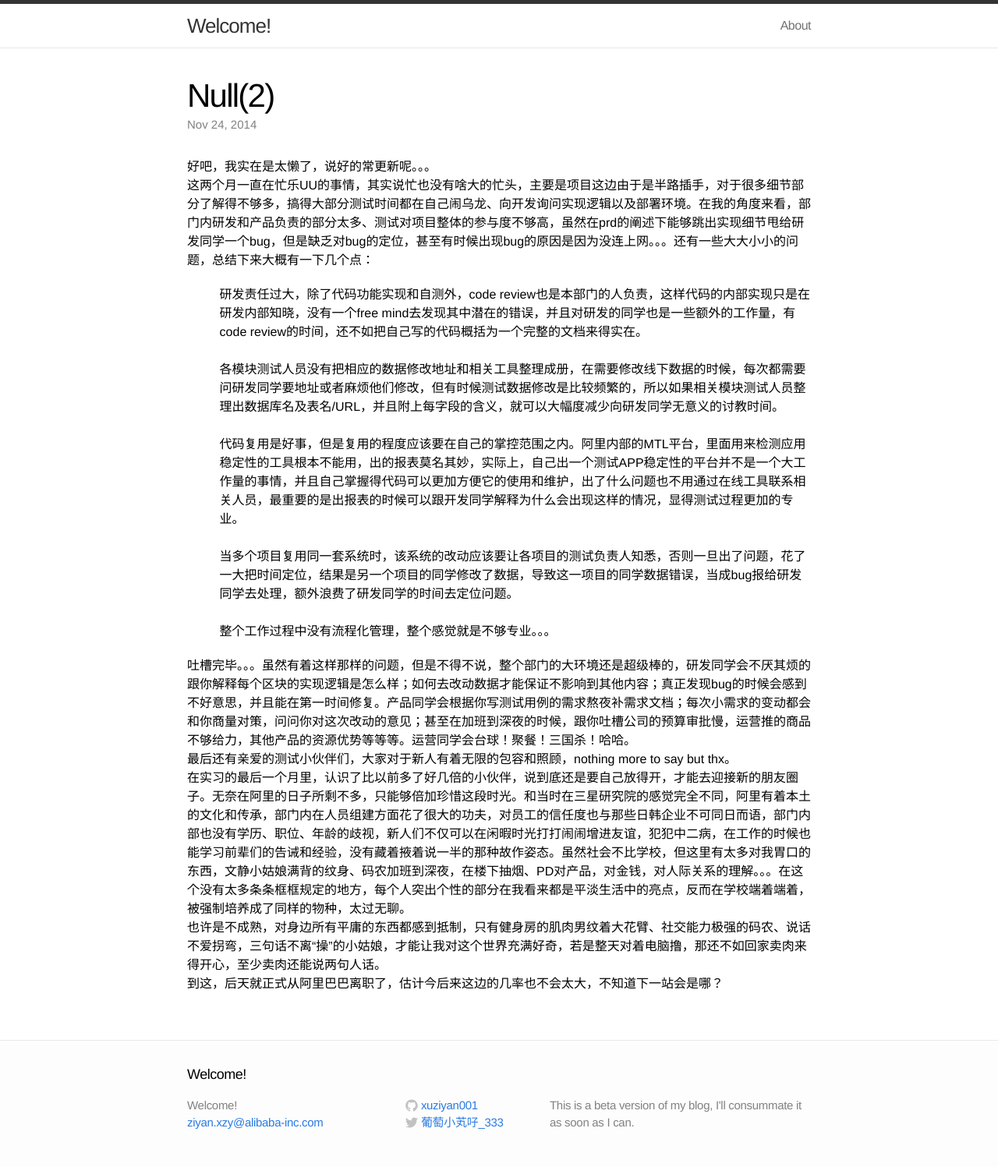
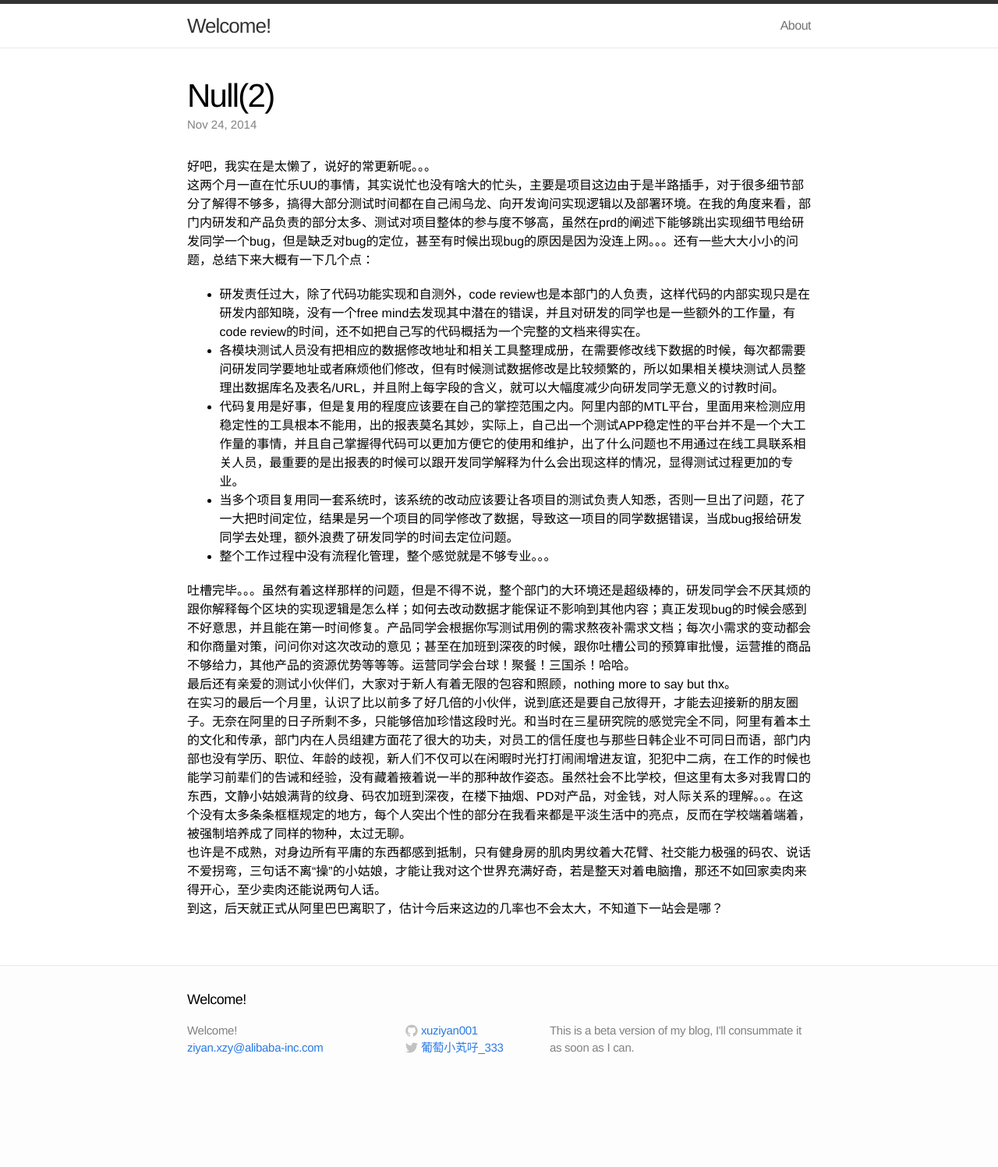
Before and after one commit to xuziyan001/xuziyan001.github.io, a Jekyll site: the page built from _posts/2014-11-24-null(2).markdown, in a window 1280 px wide. Shown: the whole page at 78% size. Built offline with Jekyll 4.4.1, drawn with Linux system fonts in a browser that asks for light colours; Markdown is read by kramdown in place of the engine named in the settings; after the commit the page ends 1401 px from its top, so only the background shows below that.

Commit message:
fix bugs

```diff
--- a/_posts/2014-11-24-null(2).markdown
+++ b/_posts/2014-11-24-null(2).markdown
@@ -8,11 +8,11 @@ categories: Essay update
 好吧，我实在是太懒了，说好的常更新呢。。。<br />
 这两个月一直在忙乐UU的事情，其实说忙也没有啥大的忙头，主要是项目这边由于是半路插手，对于很多细节部分了解得不够多，搞得大部分测试时间都在自己闹乌龙、向开发询问实现逻辑以及部署环境。在我的角度来看，部门内研发和产品负责的部分太多、测试对项目整体的参与度不够高，虽然在prd的阐述下能够跳出实现细节甩给研发同学一个bug，但是缺乏对bug的定位，甚至有时候出现bug的原因是因为没连上网。。。还有一些大大小小的问题，总结下来大概有一下几个点：<br />
 <ul>
-<p>研发责任过大，除了代码功能实现和自测外，code review也是本部门的人负责，这样代码的内部实现只是在研发内部知晓，没有一个free mind去发现其中潜在的错误，并且对研发的同学也是一些额外的工作量，有code review的时间，还不如把自己写的代码概括为一个完整的文档来得实在。</p><br />
-<p>各模块测试人员没有把相应的数据修改地址和相关工具整理成册，在需要修改线下数据的时候，每次都需要问研发同学要地址或者麻烦他们修改，但有时候测试数据修改是比较频繁的，所以如果相关模块测试人员整理出数据库名及表名/URL，并且附上每字段的含义，就可以大幅度减少向研发同学无意义的讨教时间。</p><br />
-<p>代码复用是好事，但是复用的程度应该要在自己的掌控范围之内。阿里内部的MTL平台，里面用来检测应用稳定性的工具根本不能用，出的报表莫名其妙，实际上，自己出一个测试APP稳定性的平台并不是一个大工作量的事情，并且自己掌握得代码可以更加方便它的使用和维护，出了什么问题也不用通过在线工具联系相关人员，最重要的是出报表的时候可以跟开发同学解释为什么会出现这样的情况，显得测试过程更加的专业。</p><br />
-<p>当多个项目复用同一套系统时，该系统的改动应该要让各项目的测试负责人知悉，否则一旦出了问题，花了一大把时间定位，结果是另一个项目的同学修改了数据，导致这一项目的同学数据错误，当成bug报给研发同学去处理，额外浪费了研发同学的时间去定位问题。</p><br />
-<p>整个工作过程中没有流程化管理，整个感觉就是不够专业。。。</p>
+<li>研发责任过大，除了代码功能实现和自测外，code review也是本部门的人负责，这样代码的内部实现只是在研发内部知晓，没有一个free mind去发现其中潜在的错误，并且对研发的同学也是一些额外的工作量，有code review的时间，还不如把自己写的代码概括为一个完整的文档来得实在。</li>
+<li>各模块测试人员没有把相应的数据修改地址和相关工具整理成册，在需要修改线下数据的时候，每次都需要问研发同学要地址或者麻烦他们修改，但有时候测试数据修改是比较频繁的，所以如果相关模块测试人员整理出数据库名及表名/URL，并且附上每字段的含义，就可以大幅度减少向研发同学无意义的讨教时间。</li>
+<li>代码复用是好事，但是复用的程度应该要在自己的掌控范围之内。阿里内部的MTL平台，里面用来检测应用稳定性的工具根本不能用，出的报表莫名其妙，实际上，自己出一个测试APP稳定性的平台并不是一个大工作量的事情，并且自己掌握得代码可以更加方便它的使用和维护，出了什么问题也不用通过在线工具联系相关人员，最重要的是出报表的时候可以跟开发同学解释为什么会出现这样的情况，显得测试过程更加的专业。</li>
+<li>当多个项目复用同一套系统时，该系统的改动应该要让各项目的测试负责人知悉，否则一旦出了问题，花了一大把时间定位，结果是另一个项目的同学修改了数据，导致这一项目的同学数据错误，当成bug报给研发同学去处理，额外浪费了研发同学的时间去定位问题。</li>
+<li>整个工作过程中没有流程化管理，整个感觉就是不够专业。。。</li>
 </ul>
 吐槽完毕。。。虽然有着这样那样的问题，但是不得不说，整个部门的大环境还是超级棒的，研发同学会不厌其烦的跟你解释每个区块的实现逻辑是怎么样；如何去改动数据才能保证不影响到其他内容；真正发现bug的时候会感到不好意思，并且能在第一时间修复。产品同学会根据你写测试用例的需求熬夜补需求文档；每次小需求的变动都会和你商量对策，问问你对这次改动的意见；甚至在加班到深夜的时候，跟你吐槽公司的预算审批慢，运营推的商品不够给力，其他产品的资源优势等等等。运营同学会台球！聚餐！三国杀！哈哈。<br />
 最后还有亲爱的测试小伙伴们，大家对于新人有着无限的包容和照顾，nothing more to say but thx。<br />
```
